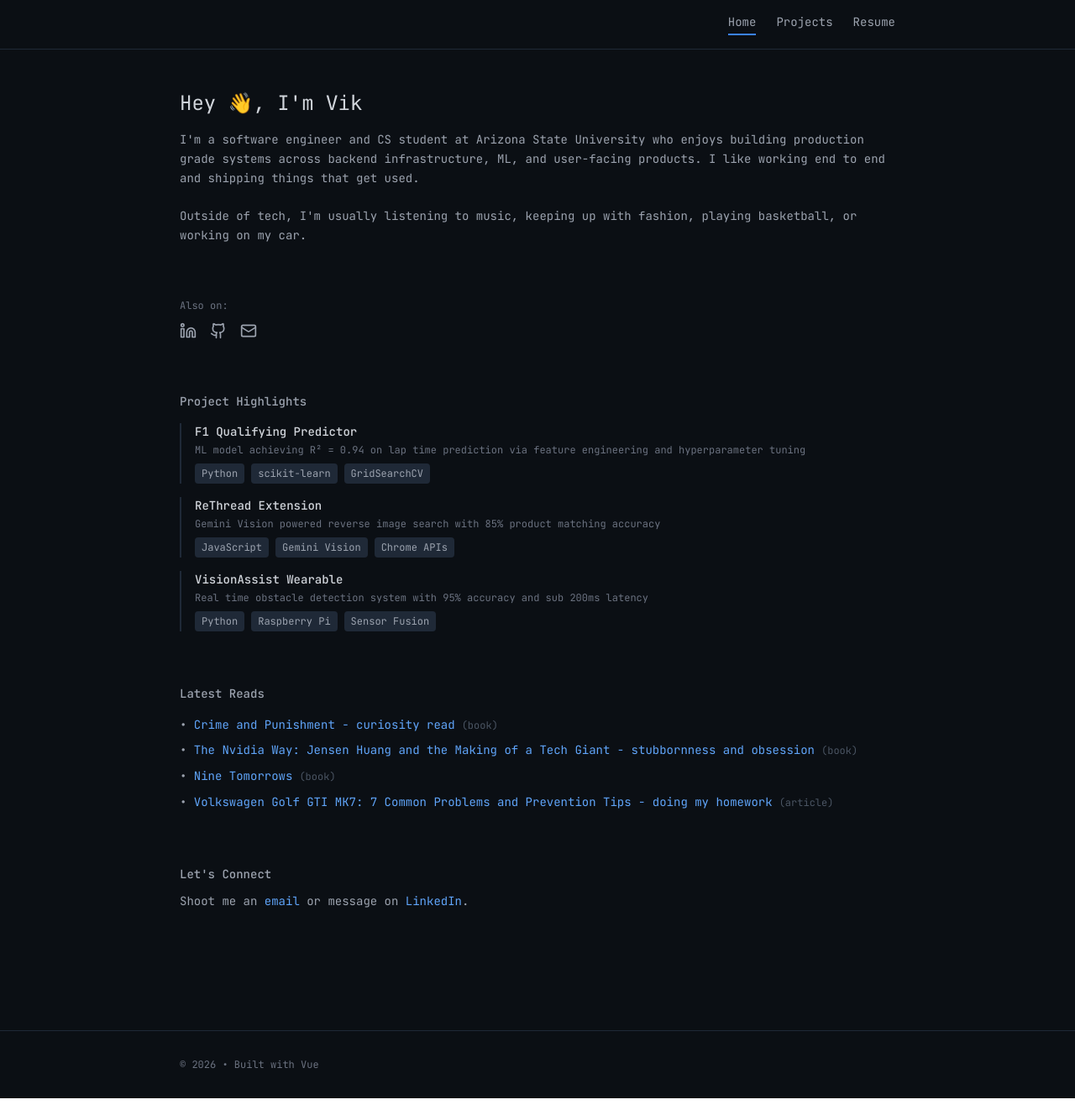
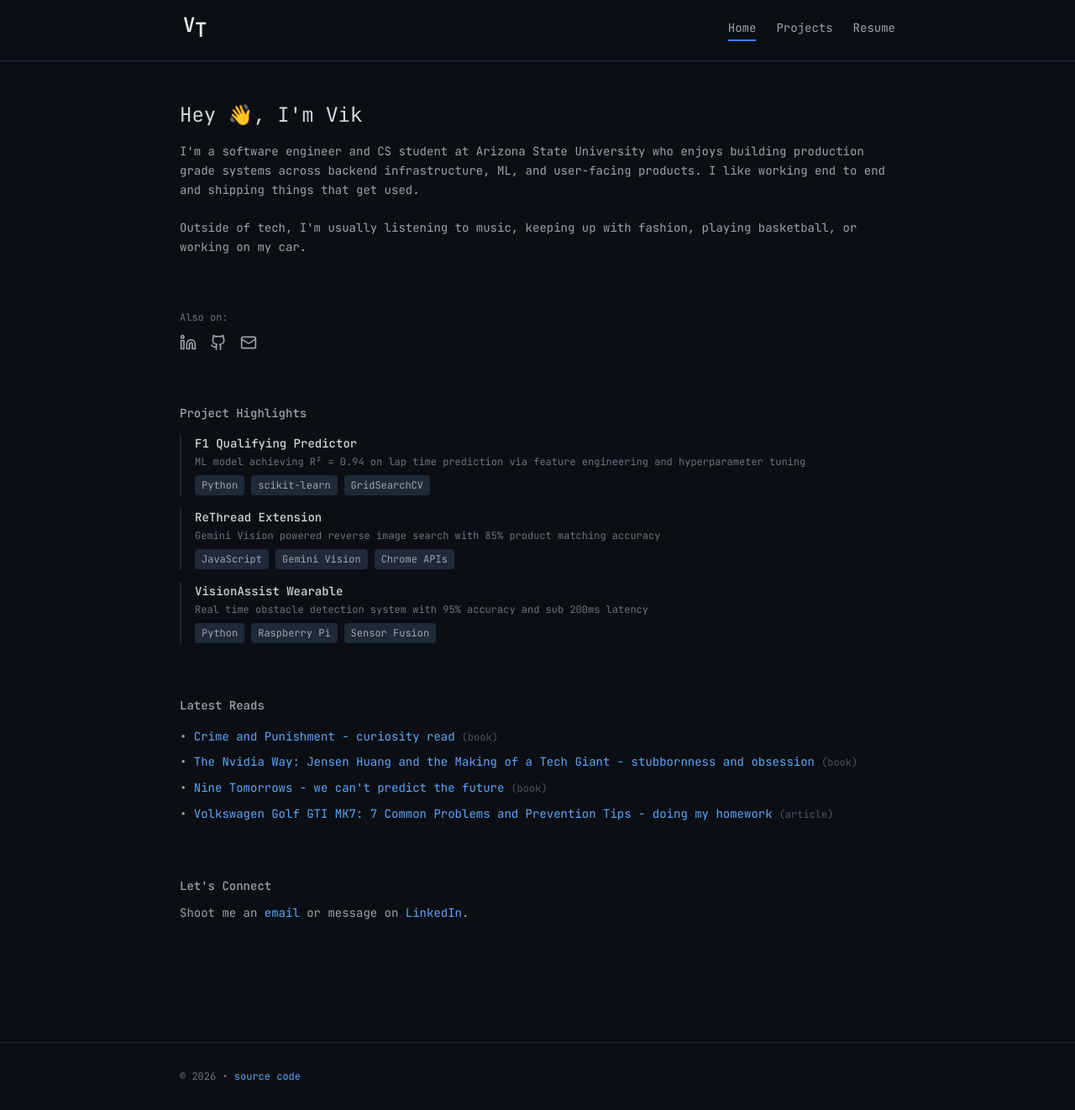
Before and after one commit to vikthevar/portfolio, a Vue app: page / in a window 1280 px wide. Shown: the whole page at 84% size. Built offline with nearby package versions, Linux system fonts and the light colour scheme.

Commit message:
updated footer and added logo

```diff
--- a/src/components/AppFooter.vue
+++ b/src/components/AppFooter.vue
@@ -8,7 +8,15 @@ const currentYear = computed(() => new Date().getFullYear())
   <footer class="border-t border-gray-800 mt-24">
     <div class="max-w-[900px] mx-auto px-6 py-8">
       <p class="text-xs text-gray-500">
-        © {{ currentYear }} • Built with Vue
+        © {{ currentYear }} •
+        <a
+          href="https://github.com/vikthevar/portfolio2026"
+          target="_blank"
+          rel="noopener noreferrer"
+          class="text-blue-400 hover:text-blue-300 transition-colors"
+        >
+          source code
+        </a>
       </p>
     </div>
   </footer>
--- a/src/components/AppNav.vue
+++ b/src/components/AppNav.vue
@@ -1,10 +1,13 @@
 <script setup lang="ts">
+import Logo from './Logo.vue'
 </script>
 
 <template>
   <nav class="border-b border-gray-800">
     <div class="max-w-[900px] mx-auto px-6 py-4">
-      <div class="flex justify-end gap-6 text-sm">
+      <div class="flex justify-between items-center">
+        <Logo />
+        <div class="flex gap-6 text-sm">
           <router-link
             to="/"
             class="text-gray-400 hover:text-gray-100 transition-colors"
@@ -29,5 +32,6 @@
           </a>
         </div>
       </div>
+    </div>
   </nav>
 </template>
--- /dev/null
+++ b/src/components/Logo.vue
@@ -0,0 +1,47 @@
+<script setup lang="ts">
+</script>
+
+<template>
+  <router-link to="/" class="flex items-center">
+    <svg
+      width="40"
+      height="40"
+      viewBox="0 0 40 40"
+      fill="none"
+      xmlns="http://www.w3.org/2000/svg"
+      class="hover:opacity-80 transition-opacity"
+    >
+      <!-- V letter - staggered up -->
+      <text
+        x="4"
+        y="22"
+        font-family="JetBrains Mono, monospace"
+        font-size="24"
+        font-weight="600"
+        fill="#e5e7eb"
+        class="select-none"
+      >
+        V
+      </text>
+
+      <!-- T letter - staggered down -->
+      <text
+        x="18"
+        y="28"
+        font-family="JetBrains Mono, monospace"
+        font-size="24"
+        font-weight="600"
+        fill="#e5e7eb"
+        class="select-none"
+      >
+        T
+      </text>
+    </svg>
+  </router-link>
+</template>
+
+<style scoped>
+text {
+  letter-spacing: -0.05em;
+}
+</style>
--- a/src/content/site.ts
+++ b/src/content/site.ts
@@ -30,25 +30,25 @@ export const siteConfig: SiteConfig = {
   ],
   latestReads: [
     {
-      title: 'Crime and Punishment' + ' - curiosity read',
+      title: 'Crime and Punishment - curiosity read',
       type: 'book',
       url: 'https://www.goodreads.com/book/show/7144.Crime_and_Punishment'
     },
     {
-      title: 'The Nvidia Way: Jensen Huang and the Making of a Tech Giant' + ' - stubbornness and obsession',
+      title: 'The Nvidia Way: Jensen Huang and the Making of a Tech Giant - stubbornness and obsession',
       type: 'book',
       url: 'https://www.goodreads.com/book/show/218319936-the-nvidia-way'
     },
     {
-      title: 'Nine Tomorrows',
+      title: 'Nine Tomorrows - we can\'t predict the future',
       type: 'book',
-      url: 'https://www.goodreads.com/book/show/724666.Nine_Tomorrows' + ' - we can\'t predict the future',
+      url: 'https://www.goodreads.com/book/show/724666.Nine_Tomorrows'
     },
     {
-      title: 'Volkswagen Golf GTI MK7: 7 Common Problems and Prevention Tips' + ' - doing my homework',
+      title: 'Volkswagen Golf GTI MK7: 7 Common Problems and Prevention Tips - doing my homework',
       type: 'article',
       url: 'https://southsideeuro.com/blog/volkswagen-golf-gti-mk7-common-problems-what-owners-should-know-before-repairs-get-costly/'
-    },
+    }
   ],
   resumeUrl: '/VikramThevarResume.pdf'
 }
```
Lines whose indentation alone changed are shown as unchanged.
